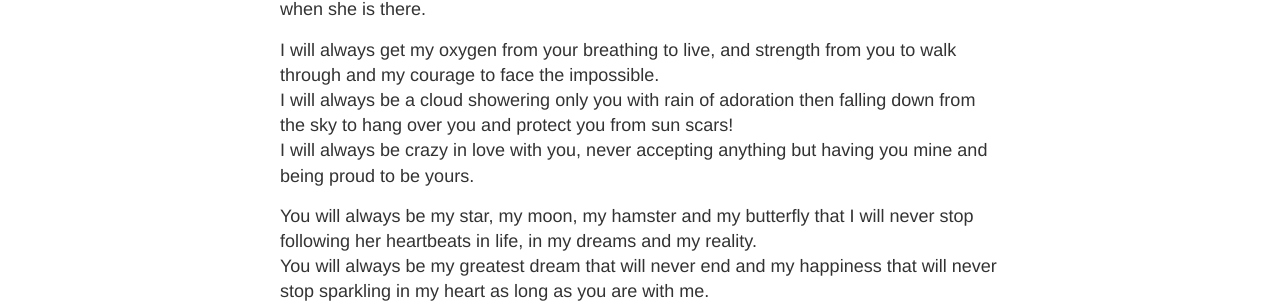
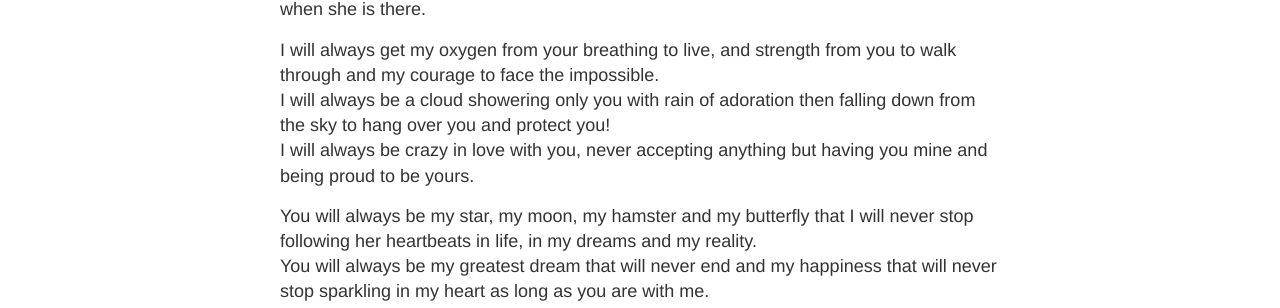
Before and after one commit to aelasr/aelasr.github.io, a Jekyll site: the page built from _posts/2020-08-17-Happy-Birthday.md, in a window 1280 px wide. Shown: the part 587-895 px from the top of the page. Built offline with Jekyll 4.4.1, drawn with Linux system fonts in a browser that asks for light colours.

Commit message:
Update 2020-08-17-Happy-Birthday.md

```diff
--- a/_posts/2020-08-17-Happy-Birthday.md
+++ b/_posts/2020-08-17-Happy-Birthday.md
@@ -15,7 +15,7 @@ And you will always stay my little baby, whom I feel so happy when she gifts me
 
 
 I will always get my oxygen from your breathing to live, and strength from you to walk through and my courage to face the impossible.
-I will always be a cloud showering only you with rain of adoration then falling down from the sky to hang over you and protect you from sun scars!
+I will always be a cloud showering only you with rain of adoration then falling down from the sky to hang over you and protect you!
 I will always be crazy in love with you, never accepting anything but having you mine and being proud to be yours.
 
 
```
